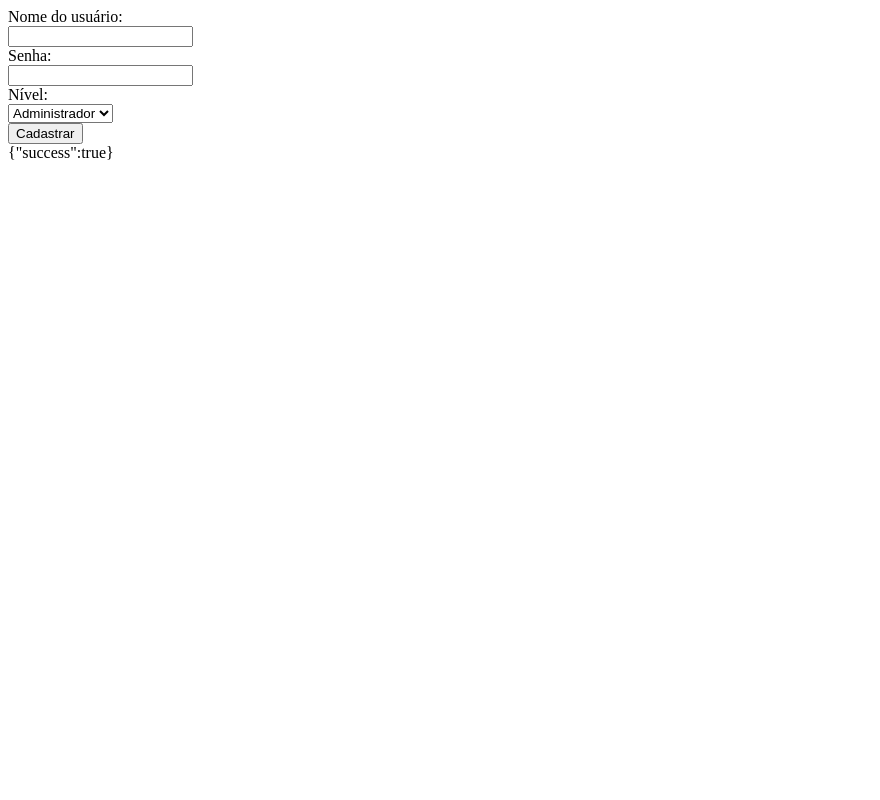
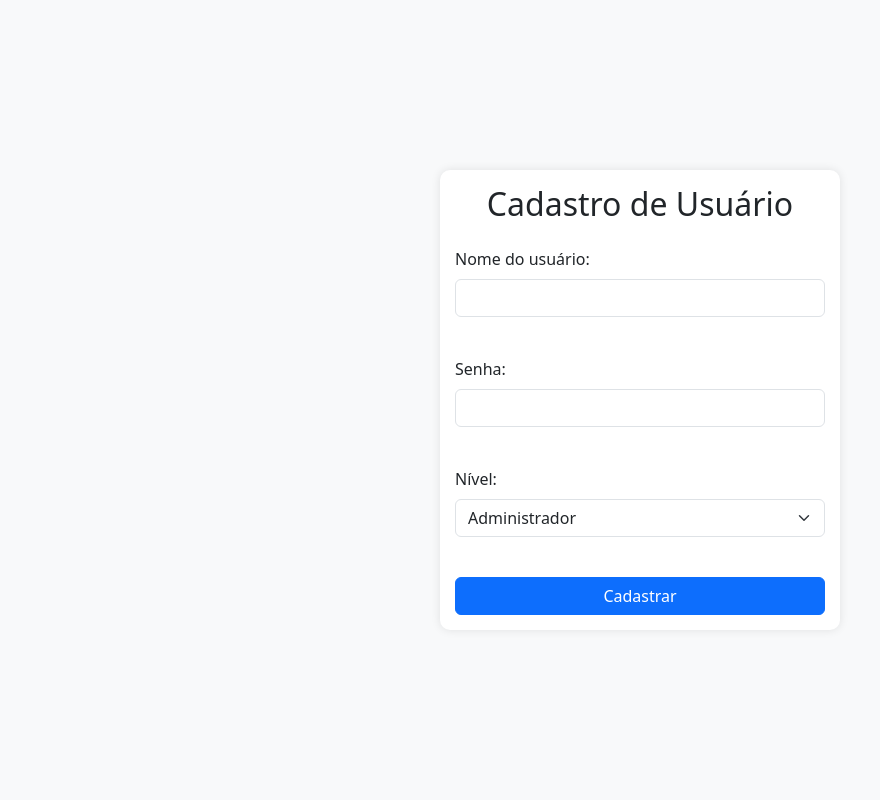
Before and after one commit to TutorMetch/projeto, a PHP site: page /cadastro.php in a window 1280 px wide. Shown: the whole page, without its empty margins (0-880 px from the left). Run offline with PHP 8.4, Linux system fonts and the light colour scheme.

Commit message:
arrumado a tela de cadastro de admin

```diff
--- a/paginaprincipal/admin/cadastro.php
+++ b/paginaprincipal/admin/cadastro.php
@@ -1,30 +1,70 @@
 <!DOCTYPE html>
-<html>
+<html lang="pt-br">
+
 <head>
+    <meta charset="UTF-8">
+    <meta name="viewport" content="width=device-width, initial-scale=1.0">
     <title>Cadastro de Usuário</title>
+    <link rel="stylesheet" href="https://cdn.jsdelivr.net/npm/bootstrap@5.3.2/dist/css/bootstrap.min.css" integrity="sha384-T3c6CoIi6uLrA9TneNEoa7RxnatzjcDSCmG1MXxSR1GAsXEV/Dwwykc2MPK8M2HN" crossorigin="anonymous">
+    <style>
+        body {
+            display: flex;
+            align-items: center;
+            justify-content: center;
+            min-height: 100vh;
+            background-color: #f8f9fa;
+        }
+
+        .login-container {
+            width: 100%;
+            max-width: 400px;
+            padding: 15px;
+            border-radius: 10px;
+            box-shadow: 0 0 10px rgba(0, 0, 0, 0.1);
+            background-color: white;
+        }
+
+        .alert {
+            display: none;
+        }
+    </style>
 </head>
+
 <body>
+    <div class="login-container">
+        <h2 class="text-center mb-4">Cadastro de Usuário</h2>
+        <div class="alert alert-danger" id="errorMessage"></div>
         <form action="cadastro.php" method="post">
-        <label for="login">Nome do usuário:</label><br>
-        <input type="text" id="login" name="login"><br>
-        <label for="senha">Senha:</label><br>
-        <input type="password" id="senha" name="senha"><br>
-        <label for="nivel">Nível:</label><br>
-        <select id="nivel" name="nivel">
+            <div class="mb-3">
+                <label for="login" class="form-label">Nome do usuário:</label>
+                <input type="text" id="login" name="login" class="form-control" required><br>
+            </div>
+            <div class="mb-3">
+                <label for="senha" class="form-label">Senha:</label>
+                <input type="password" id="senha" name="senha" class="form-control" required><br>
+            </div>
+            <div class="mb-3">
+                <label for="nivel" class="form-label">Nível:</label>
+                <select id="nivel" name="nivel" class="form-select">
                     <option value="1">Administrador</option>
                     <option value="2">Editor</option>
                 </select><br>
-        <input type="submit" value="Cadastrar">
+            </div>
+            <input type="submit" value="Cadastrar" class="btn btn-primary w-100">
         </form>
+    </div>
 </body>
+
 </html>
 <?php
 session_start();
 
+if ($_SERVER['REQUEST_METHOD'] == 'POST') {
     $login = $_POST['login'] ?? '';
     $senha = $_POST['senha'] ?? '';
     $nivel = $_POST['nivel'] ?? '';
 
+    if (!empty($login) && !empty($senha) && !empty($nivel)) {
         include_once "./connect.php";
         include_once "./helpers.php";
 
@@ -41,4 +81,8 @@ if ($result) {
         } else {
             echo json_encode(['success' => false, 'message' => 'Erro ao cadastrar usuário.']);
         }
+    } else {
+        echo json_encode(['success' => false, 'message' => 'Os campos de login, senha e nível são obrigatórios.']);
+    }
+}
 ?>
--- a/paginaprincipal/admin/home.php
+++ b/paginaprincipal/admin/home.php
@@ -63,11 +63,12 @@
     <?php
 $pg = $_GET['pg'] ?? '';
 if ($pg) {
+    include_once "./pg/{$pg}.php";
+} else {
     include_once "./pg/inicio.php";
-        } else {
-            include_once "./pg/{$pg}.php";
 }
 ?>
+
     </section>
 
 </body>
```
Lines whose indentation alone changed are shown as unchanged.
